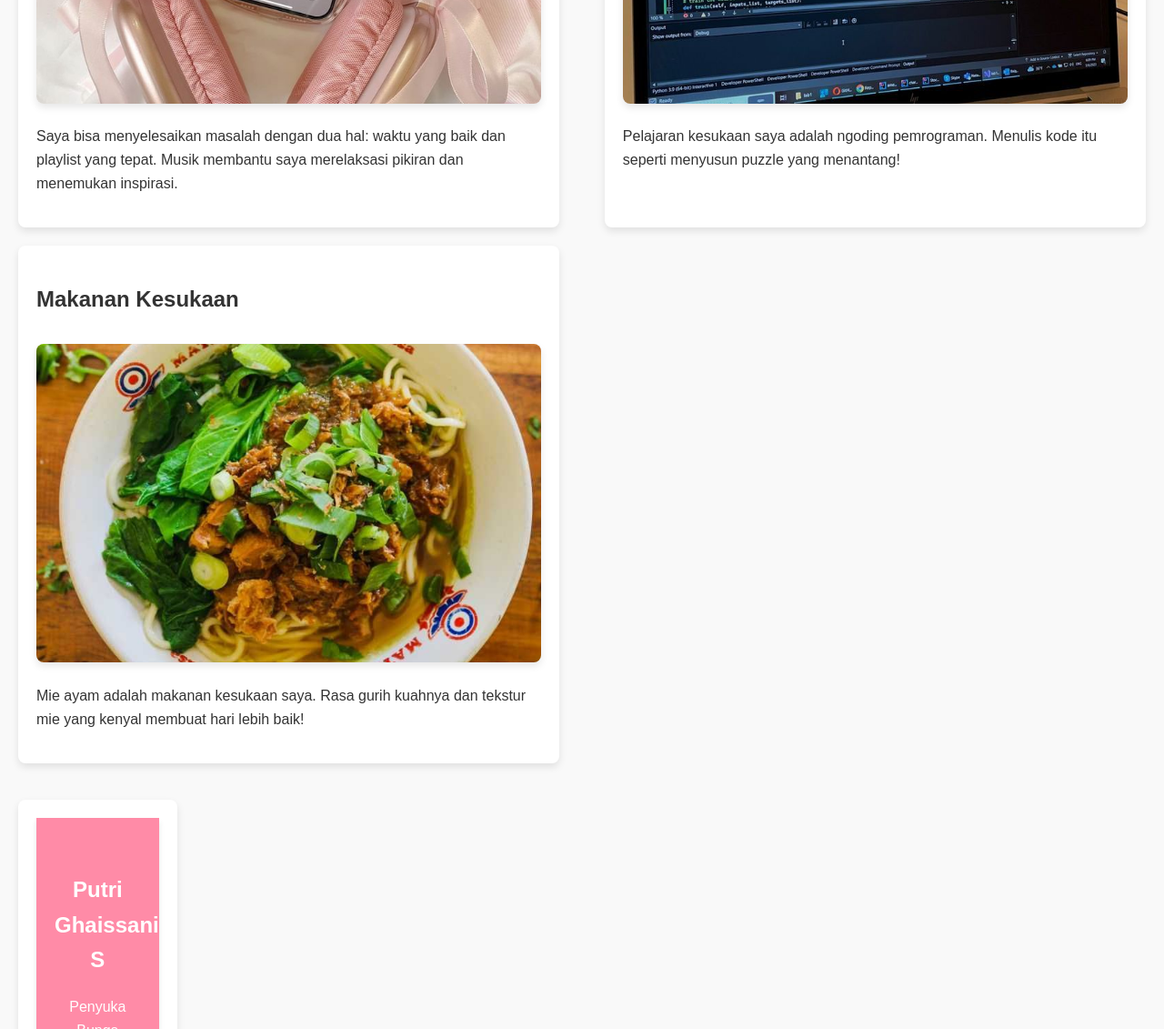
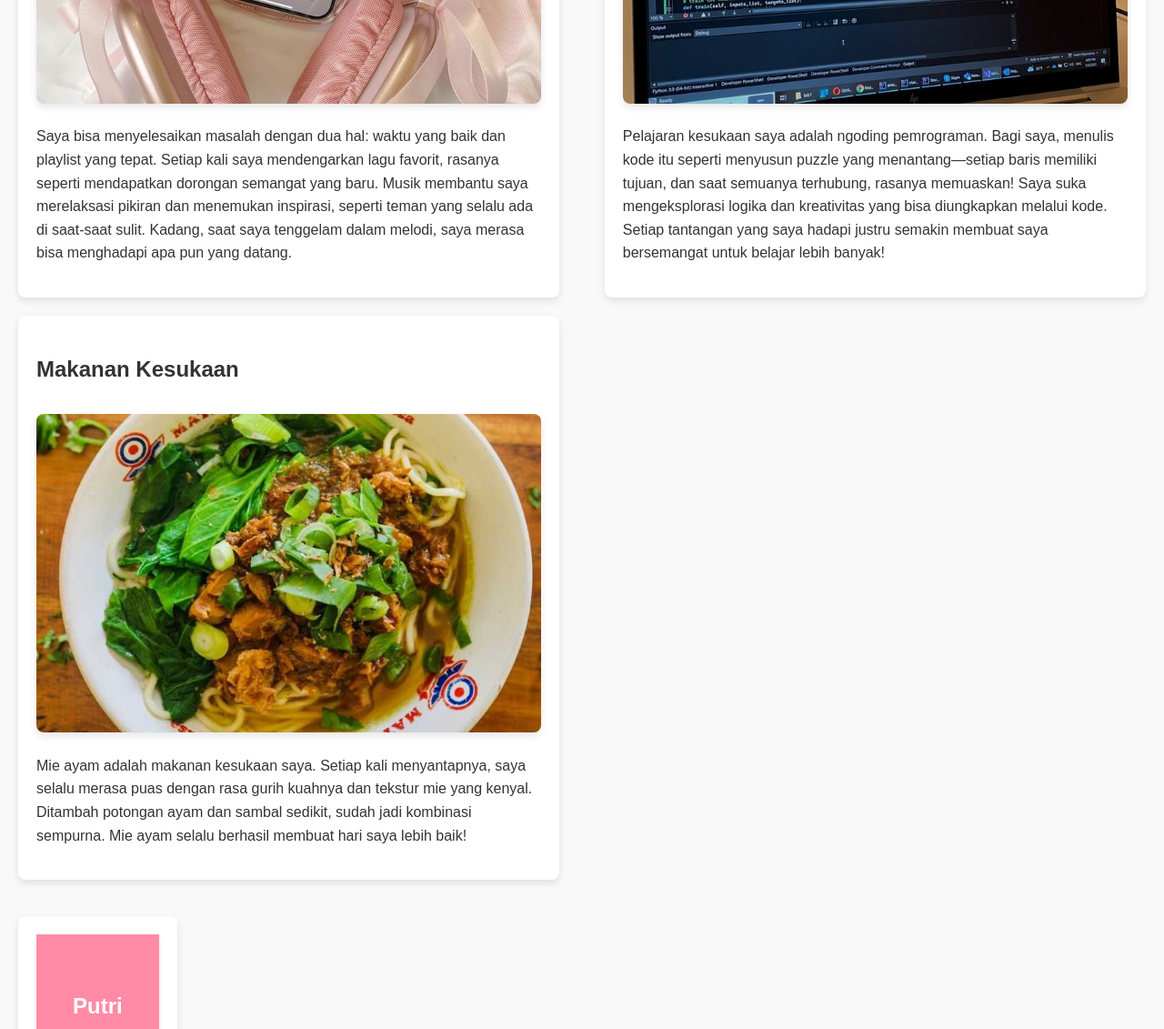
Before and after one commit to PutriGhaissani/Putri-Ghaissani, a plain HTML site: page index.html in a window 1280 px wide. Shown: the part 580-1711 px from the top of the page at 91% size. Drawn offline with Linux system fonts and the light colour scheme.

Commit message:
Update index.html

```diff
--- a/index.html
+++ b/index.html
@@ -13,7 +13,7 @@
     <p>Perkenalkan saya Putri Ghaissani, saat ini saya berada di kelas XI RPL 4. Mari kenalan lebih jauh dengan saya!</p>
   </header>
 
-  <!-- Navigasi fixed di atas -->
+  <!-- Navigasi tetap di atas -->
   <nav>
     <ul>
       <li><a href="#hobi">Hobi</a></li>
@@ -27,19 +27,19 @@
       <article id="hobi">
         <h2>Hobi</h2>
         <img src="images/dengerin-musik.jpeg" alt="Dengerin Musik">
-        <p>Saya bisa menyelesaikan masalah dengan dua hal: waktu yang baik dan playlist yang tepat. Musik membantu saya merelaksasi pikiran dan menemukan inspirasi.</p>
+        <p>Saya bisa menyelesaikan masalah dengan dua hal: waktu yang baik dan playlist yang tepat. Setiap kali saya mendengarkan lagu favorit, rasanya seperti mendapatkan dorongan semangat yang baru. Musik membantu saya merelaksasi pikiran dan menemukan inspirasi, seperti teman yang selalu ada di saat-saat sulit. Kadang, saat saya tenggelam dalam melodi, saya merasa bisa menghadapi apa pun yang datang.</p>
       </article>
 
       <article id="pelajaran">
         <h2>Pelajaran Kesukaan</h2>
         <img src="images/program.jpeg" alt="Program">
-        <p>Pelajaran kesukaan saya adalah ngoding pemrograman. Menulis kode itu seperti menyusun puzzle yang menantang!</p>
+        <p>Pelajaran kesukaan saya adalah ngoding pemrograman. Bagi saya, menulis kode itu seperti menyusun puzzle yang menantang—setiap baris memiliki tujuan, dan saat semuanya terhubung, rasanya memuaskan! Saya suka mengeksplorasi logika dan kreativitas yang bisa diungkapkan melalui kode. Setiap tantangan yang saya hadapi justru semakin membuat saya bersemangat untuk belajar lebih banyak!</p>
       </article>
 
       <article id="makanan">
         <h2>Makanan Kesukaan</h2>
         <img src="images/mie-ayam.jpeg" alt="Mie Ayam">
-        <p>Mie ayam adalah makanan kesukaan saya. Rasa gurih kuahnya dan tekstur mie yang kenyal membuat hari lebih baik!</p>
+        <p>Mie ayam adalah makanan kesukaan saya. Setiap kali menyantapnya, saya selalu merasa puas dengan rasa gurih kuahnya dan tekstur mie yang kenyal. Ditambah potongan ayam dan sambal sedikit, sudah jadi kombinasi sempurna. Mie ayam selalu berhasil membuat hari saya lebih baik!</p>
       </article>
     </div>
 
```
